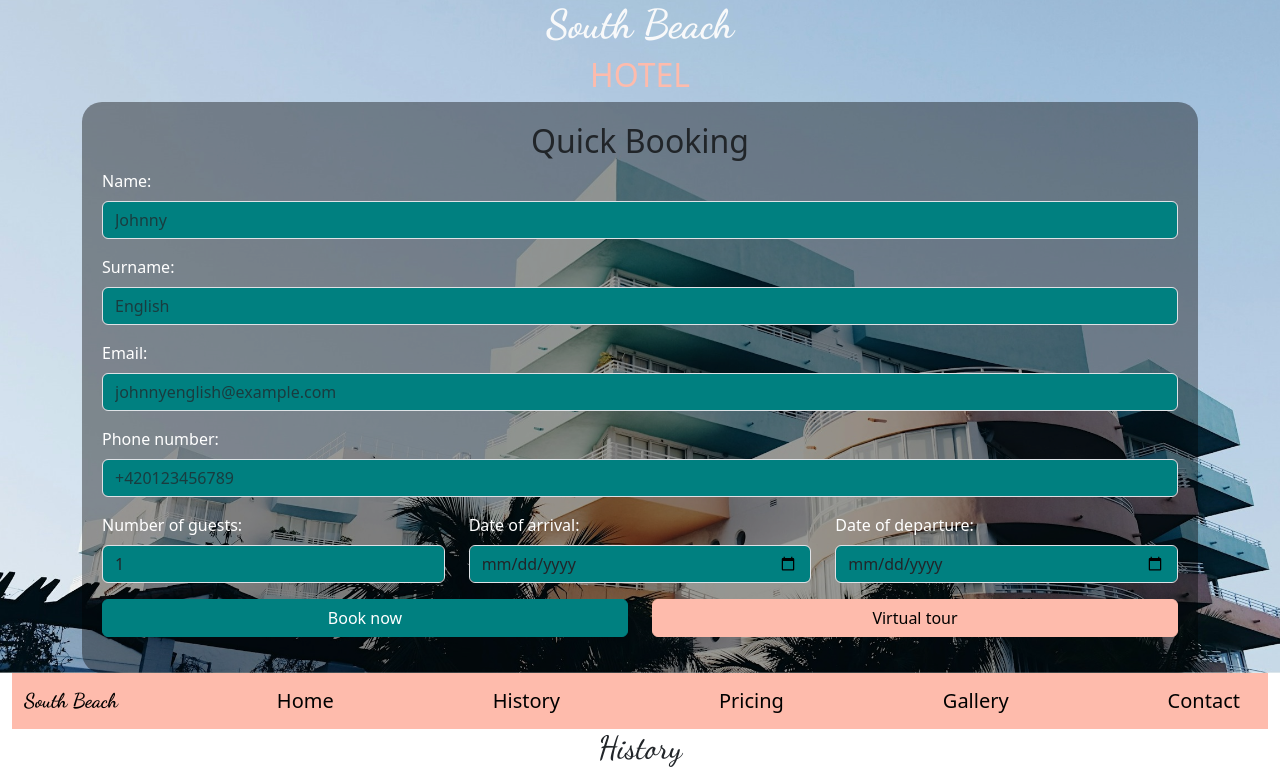
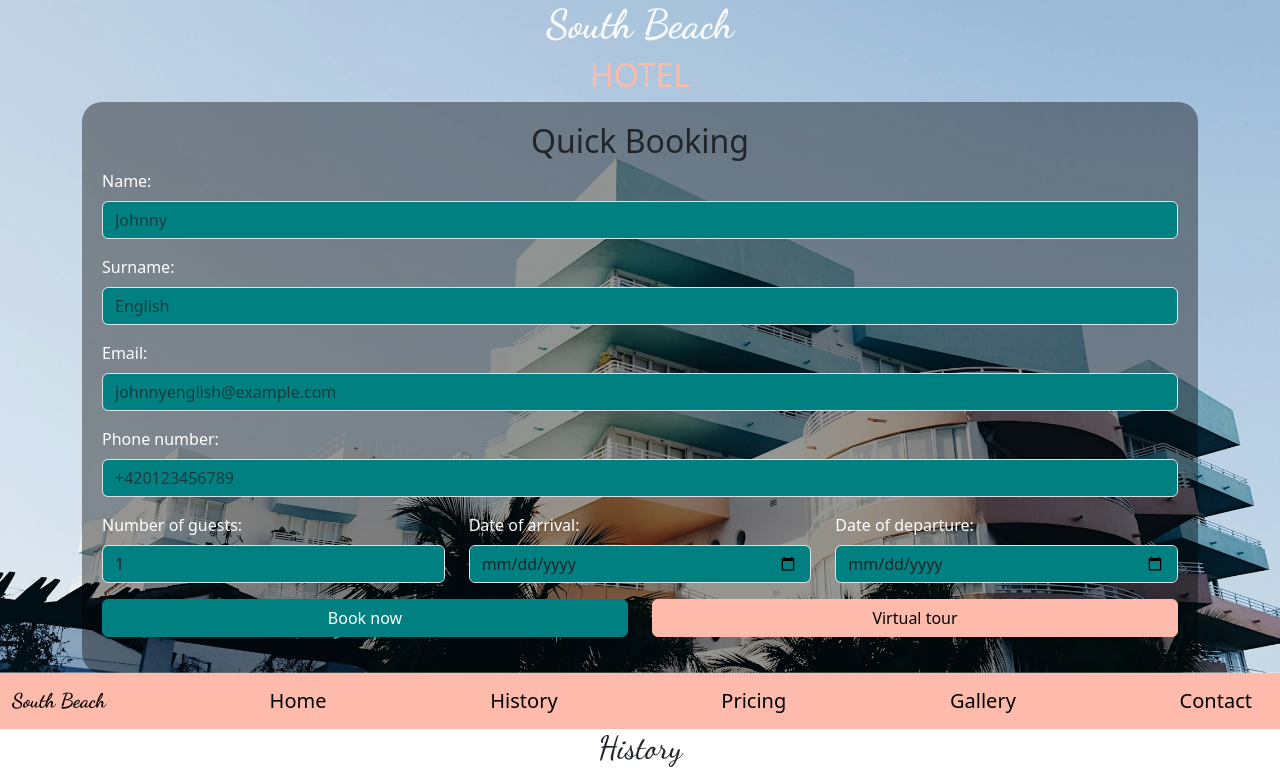
Before and after one commit to KarelVratny/portfolio_hotel, a website: page index.html in a window 1280 px wide. Shown: the top 772 px of the page. Drawn offline with Linux system fonts and the light colour scheme.

Commit message:
opraven navbar

```diff
--- a/index.html
+++ b/index.html
@@ -181,25 +181,14 @@
       </div>
     </section>
     <!-- Navbar -->
-    <div class="container-fluid">
-      <div class="row">
-        <div class="col">
     <nav class="navbar sticky-top navbar-expand-sm bg-primary">
       <div class="container-fluid">
         <a class="navbar-brand font-cursive" href="#">South Beach</a>
         <a class="navbar-brand d-none d-sm-block" href="#home">Home</a>
-              <a class="navbar-brand d-none d-sm-block" href="#history"
-                >History</a
-              >
-              <a class="navbar-brand d-none d-sm-block" href="#pricing"
-                >Pricing</a
-              >
-              <a class="navbar-brand d-none d-sm-block" href="#gallery"
-                >Gallery</a
-              >
-              <a class="navbar-brand d-none d-sm-block" href="#contact"
-                >Contact</a
-              >
+        <a class="navbar-brand d-none d-sm-block" href="#history">History</a>
+        <a class="navbar-brand d-none d-sm-block" href="#pricing">Pricing</a>
+        <a class="navbar-brand d-none d-sm-block" href="#gallery">Gallery</a>
+        <a class="navbar-brand d-none d-sm-block" href="#contact">Contact</a>
         <button
           class="navbar-toggler"
           type="button"
@@ -222,9 +211,6 @@
           <li><a class="navbar-brand" href="#gallery">Gallery</a></li>
           <li><a class="navbar-brand" href="#contact">Contact</a></li>
         </ul>
-            </div>
-          </div>
-        </div>
       </div>
     </div>
     <!-- History -->
```
Lines whose indentation alone changed are shown as unchanged.
